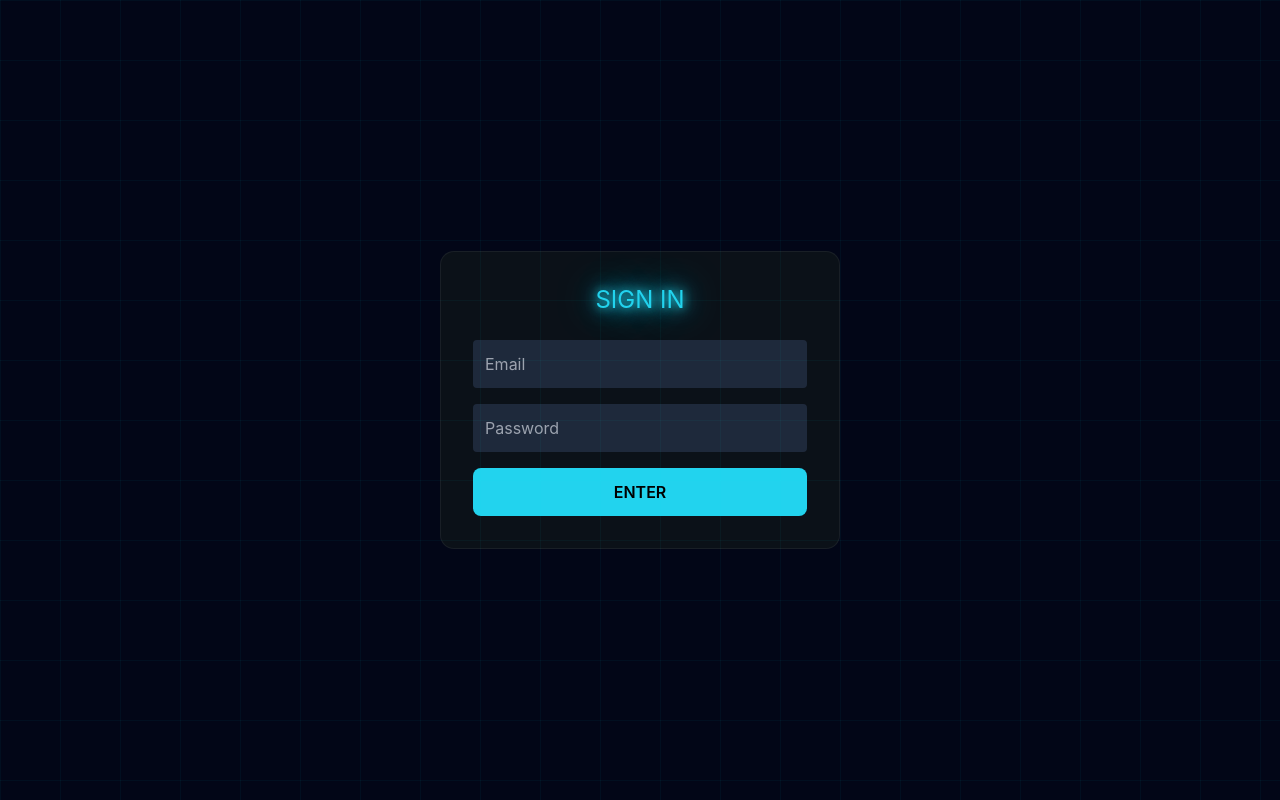
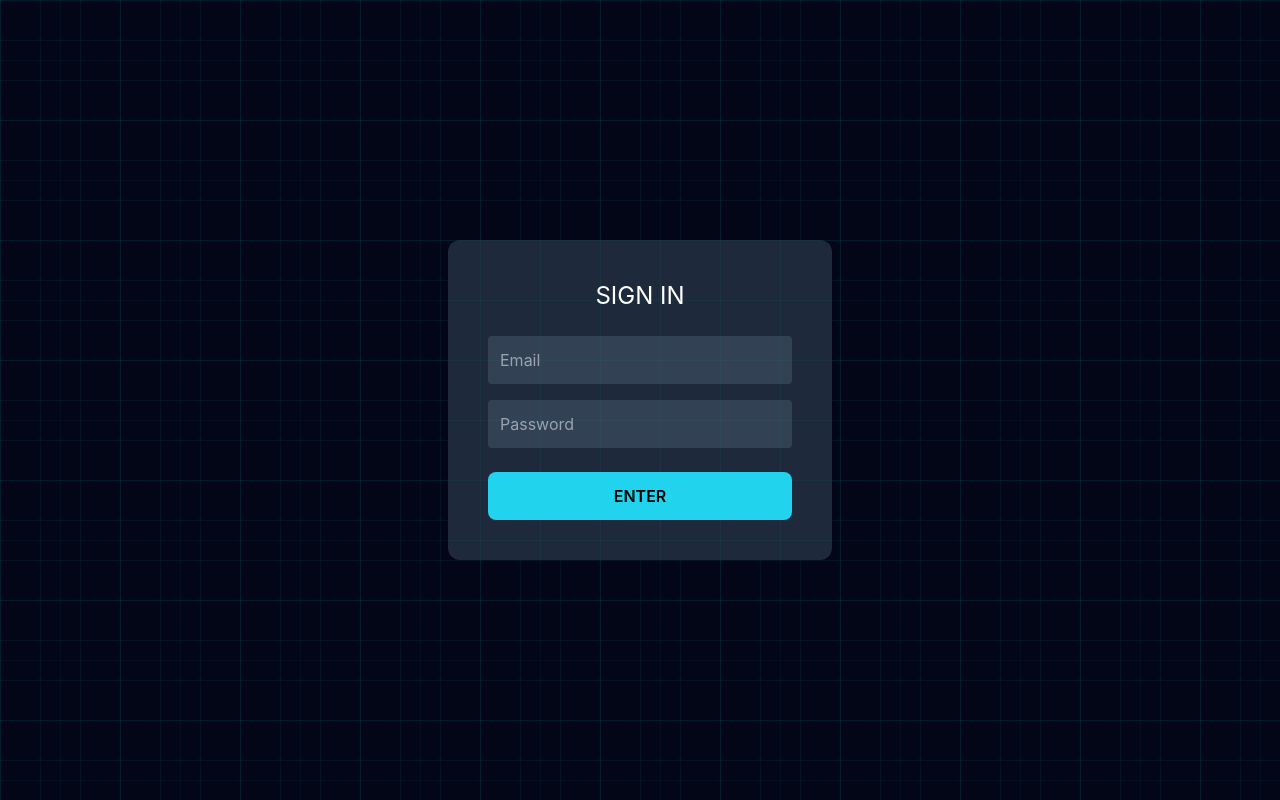
Before and after one commit to shrutip04/recode-flash-sale, a React app in the folder frontend/: page /login in a window 1280 px wide. Built offline with nearby package versions, Linux system fonts and the light colour scheme; the HTML template or start-up script is replaced by a standard one.

Commit message:
fix login page component

```diff
--- a/frontend/src/pages/LoginPage.jsx
+++ b/frontend/src/pages/LoginPage.jsx
@@ -1,24 +1,24 @@
-function LoginPage(){
+function LoginPage() {
 
-return(
+  return (
 
-<div className="flex items-center justify-center min-h-screen">
+    <div className="flex justify-center items-center min-h-screen grid-bg">
 
-<div className="card p-8 w-[400px]">
+      <div className="bg-slate-800 p-10 rounded-xl w-96">
 
-<h1 className="text-center text-2xl neon mb-6">
+        <h1 className="text-2xl mb-6 text-center">
           SIGN IN
         </h1>
 
         <input
+          className="w-full p-3 mb-4 bg-slate-700 rounded"
           placeholder="Email"
-className="w-full mb-4 p-3 bg-slate-800 rounded"
         />
 
         <input
+          type="password"
+          className="w-full p-3 mb-6 bg-slate-700 rounded"
           placeholder="Password"
-type="password"
-className="w-full mb-4 p-3 bg-slate-800 rounded"
         />
 
         <button className="primary-btn w-full">
@@ -29,8 +29,8 @@ ENTER
 
     </div>
 
-)
+  );
 
 }
 
-export default LoginPage
+export default LoginPage;
--- a/frontend/src/pages/QueuePage.jsx
+++ b/frontend/src/pages/QueuePage.jsx
@@ -1,26 +1,26 @@
 import Navbar from "../components/Navbar";
 import QueueStatus from "../components/QueueStatus";
-import WaitingQueue from "../components/WaitingQueue";
+import LiveQueueFeed from "../components/LiveQueueFeed";
 
-function QueuePage(){
+function QueuePage() {
 
-return(
+  return (
 
-<div>
+    <div className="grid-bg min-h-screen">
 
-<Navbar/>
+      <Navbar />
 
-<div className="flex gap-10 p-10">
+      <div className="max-w-5xl mx-auto py-20 space-y-10">
 
-<QueueStatus/>
+        <QueueStatus />
 
-<WaitingQueue/>
+        <LiveQueueFeed />
 
-</div>
+      </div>
 
-</div>
+    </div>
 
-)
+  );
 
 }
 
```
Lines whose indentation alone changed are shown as unchanged.
